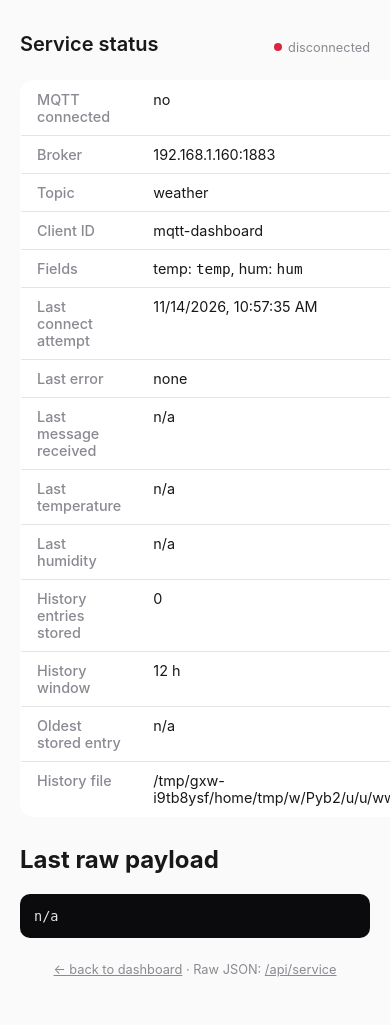
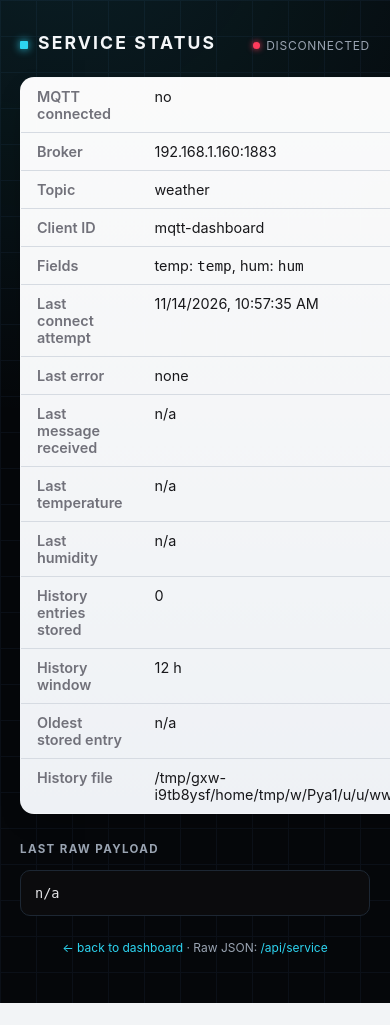
Before and after one commit to BandiMeszaros/mqtt-reader, a Flask app: page /service in a window 390 px wide; the page is wider, and only the part inside the window is pictured. After the commit the page ends 1003 px from the top of that part, so only its background shows below. Run offline with Flask 3, Linux system fonts and the light colour scheme.

Commit message:
Enhance UI for service status and weather dashboard with new color scheme, improved layout, and responsive design

```diff
--- a/templates/service.html
+++ b/templates/service.html
@@ -6,19 +6,28 @@
 <title>Service status</title>
 <style>
   :root {
-    --bg: #fafafa;
-    --card: #ffffff;
-    --border: #e4e4e7;
+    --bg: #05070a;
+    --bg-grid: #0b1018;
+    --card: #eef1f5;
+    --border: #1d2733;
     --text: #18181b;
-    --muted: #8a8a92;
+    --muted: #9aa4b2;
+    --cyan: #2dd4f0;
+    --red: #ff3b5c;
+    --green: #22c55e;
   }
   * { box-sizing: border-box; }
   body {
     margin: 0;
     font-family: -apple-system, BlinkMacSystemFont, "Segoe UI", Roboto, sans-serif;
-    background: var(--bg);
-    color: var(--text);
+    background:
+      radial-gradient(circle at 15% -10%, rgba(45, 212, 240, 0.12), transparent 45%),
+      linear-gradient(var(--bg-grid) 1px, transparent 1px) 0 0 / 100% 36px,
+      linear-gradient(90deg, var(--bg-grid) 1px, transparent 1px) 0 0 / 36px 100%,
+      var(--bg);
+    color: #e5e7eb;
     padding: 32px 20px 48px;
+    min-height: 100vh;
   }
   .wrap { max-width: 640px; margin: 0 auto; }
   header {
@@ -27,40 +36,70 @@
     justify-content: space-between;
     margin-bottom: 24px;
   }
-  h1 { margin: 0; font-size: 1.25rem; font-weight: 600; }
-  a { color: var(--muted); }
+  h1 {
+    margin: 0;
+    font-size: 1.1rem;
+    font-weight: 700;
+    letter-spacing: 0.12em;
+    text-transform: uppercase;
+    color: #f4f6f8;
+  }
+  h1::before {
+    content: '';
+    display: inline-block;
+    width: 8px;
+    height: 8px;
+    margin-right: 10px;
+    background: var(--cyan);
+    box-shadow: 0 0 8px var(--cyan);
+    border-radius: 1px;
+  }
+  h2 {
+    font-size: 0.72rem;
+    font-weight: 700;
+    color: #9aa4b2;
+    text-transform: uppercase;
+    letter-spacing: 0.12em;
+  }
+  a { color: var(--cyan); text-decoration: none; }
+  a:hover { text-decoration: underline; }
   .status {
     display: inline-flex;
     align-items: center;
     gap: 6px;
-    font-size: 0.8rem;
+    font-size: 0.75rem;
+    letter-spacing: 0.06em;
+    text-transform: uppercase;
     color: var(--muted);
   }
-  .dot { width: 8px; height: 8px; border-radius: 50%; background: #d7263d; }
-  .dot.connected { background: #1a7f37; }
+  .dot { width: 7px; height: 7px; border-radius: 50%; background: var(--red); box-shadow: 0 0 6px var(--red); }
+  .dot.connected { background: var(--green); box-shadow: 0 0 6px var(--green); }
 
   table {
     width: 100%;
     border-collapse: collapse;
-    background: var(--card);
+    background: linear-gradient(180deg, rgba(255,255,255,0.98), var(--card));
     border: 1px solid var(--border);
     border-radius: 14px;
     overflow: hidden;
     margin-bottom: 20px;
+    box-shadow: 0 10px 30px -18px rgba(0,0,0,0.8);
   }
   table + h2 { margin-top: 28px; }
   th, td {
     text-align: left;
     padding: 10px 16px;
-    border-bottom: 1px solid var(--border);
+    border-bottom: 1px solid #d6dbe2;
     font-size: 0.9rem;
     vertical-align: top;
+    color: #18181b;
   }
   tr:last-child th, tr:last-child td { border-bottom: none; }
-  th { color: var(--muted); font-weight: 500; width: 45%; }
+  th { color: #71717a; font-weight: 600; width: 45%; }
   pre {
     background: #0b0b0d;
     color: #e4e4e7;
+    border: 1px solid var(--border);
     border-radius: 10px;
     padding: 14px;
     font-size: 0.85rem;
@@ -68,7 +107,7 @@
     white-space: pre-wrap;
     word-break: break-word;
   }
-  footer { margin-top: 24px; color: var(--muted); font-size: 0.8rem; text-align: center; }
+  footer { margin-top: 24px; color: var(--muted); font-size: 0.75rem; text-align: center; }
 </style>
 </head>
 <body>
```
Also changed, not shown: templates/index.html (+159 -43 lines).
